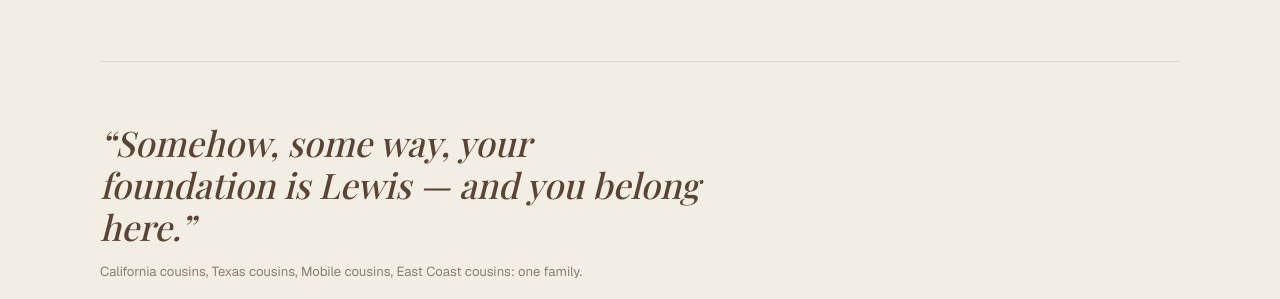
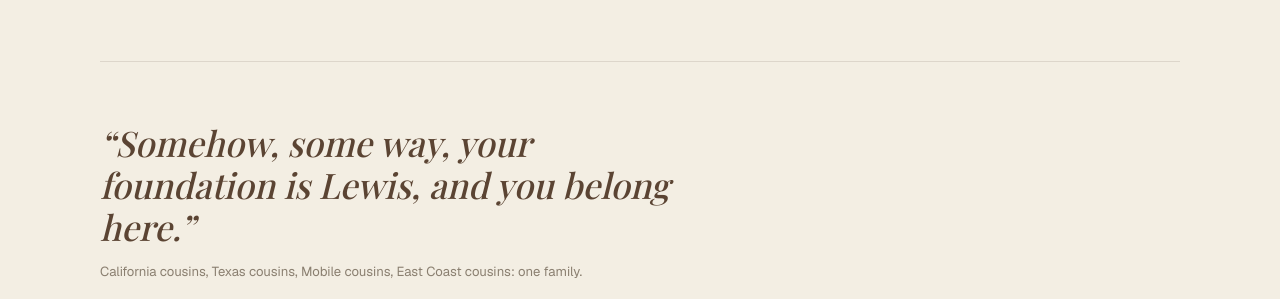
Before and after one commit to alexcentered/lewis-reunion-2027, a plain HTML site: page index.html in a window 1280 px wide. Shown: the part 1380-1679 px from the top of the page. Drawn offline with nearby package versions, Linux system fonts and the light colour scheme; no server answers; a web font is replaced by a local one.

Commit message:
Homepage quote: a comma instead of a dash before "and you belong here"
Co-Authored-By: Claude Opus 5.5 <noreply@anthropic.com>

```diff
--- a/index.html
+++ b/index.html
@@ -510,7 +510,7 @@ footer .wrap{display:flex;justify-content:space-between;gap:20px;flex-wrap:wrap}
     </div>
 
     <div class="quote-wrap">
-      <p class="quote">“Somehow, some way, your foundation is Lewis — and you belong here.”</p>
+      <p class="quote">“Somehow, some way, your foundation is Lewis, and you belong here.”</p>
       <cite>California cousins, Texas cousins, Mobile cousins, East Coast cousins: one family.</cite>
     </div>
 
```
